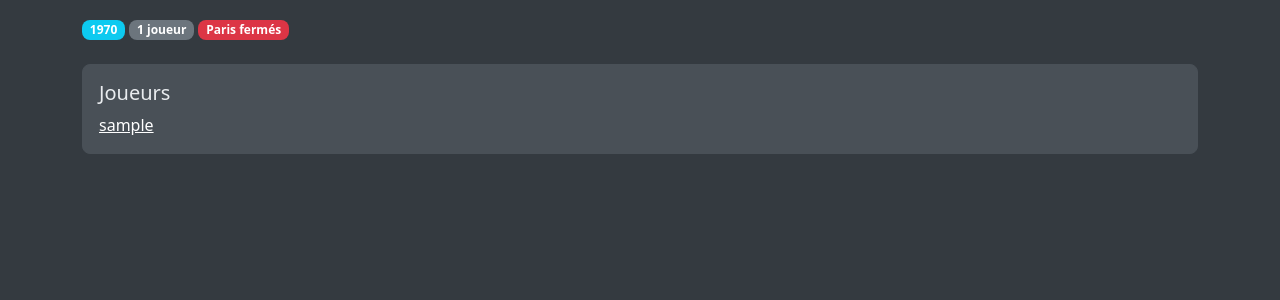
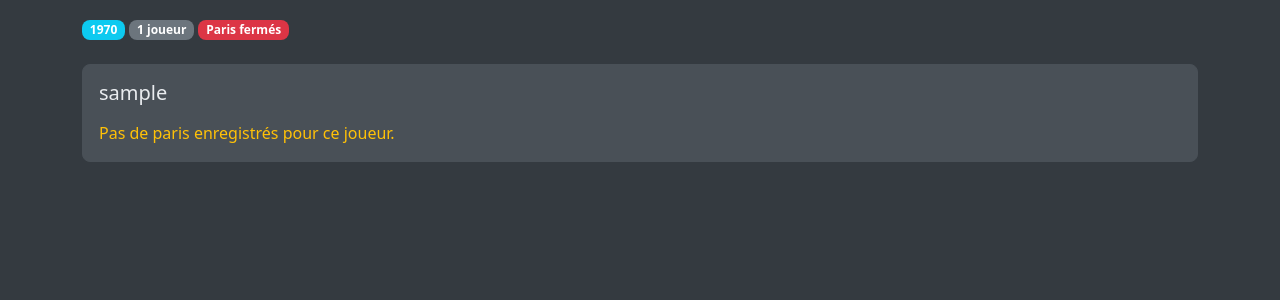
Before and after one commit to pwbzh/kikekane, a Symfony app: template templates/game/details.html.twig in a window 1280 px wide. Shown: the part 56-356 px from the top of the page. Run offline with Twig, Linux system fonts and the light colour scheme; the template is opened without the code that fills it: most values are stand-ins (such as "Sample title", 1, 10 or a date in 2020); some libraries are stand-ins or nearby versions.

Commit message:
Fix Dockerfile

```diff
--- a/assets/style/style.scss
+++ b/assets/style/style.scss
@@ -19,3 +19,22 @@ $card-box-shadow: 0 .5rem 1rem rgba(#000000, .15);
         transition-duration: 300ms;
     }
 }
+
+.kikekane-card-title .card-title a {
+    color: $body-color;
+    text-decoration: none;
+
+    &:hover {
+        text-decoration: underline;
+    }
+}
+
+.kikekane-card-bets .list-group-item {
+    background-color: #6c757d;
+    color: $body-color;
+    text-decoration: none;
+
+    &:hover {
+        text-decoration: underline;
+    }
+}
--- a/templates/game/details.html.twig
+++ b/templates/game/details.html.twig
@@ -7,15 +7,28 @@
     <span class="badge {% if game.isOpenBets %}bg-success{% else %}bg-danger{% endif %}">{% if game.isOpenBets %}Paris ouverts{% else %}Paris fermés{% endif %}</span>
 </div>
 
-{% if game_users %}
-    <div class="card">
-        <div class="card-body">
-            <h5 class="card-title">Joueurs</h5>
-
-            {% for user in game_users %}
-                <span class="me-3"><a class="text-white" href="{{ path('users_list') }}#user-{{ user.id }}">{{ user.login }}</a></span>
-            {% endfor %}
+{% if bets and game_users %}
+    {% for user in game_users %}
+        <div class="card mb-3">
+            <div class="card-body kikekane-card-title">
+                <h5 class="card-title mb-0"><a href="{{ path('users_list') }}#user-{{ user.id }}">{{ user.login }}</a></h5>
+            </div>
+            {% if user.id in bets|keys %}
+                <ul class="list-group list-group-flush kikekane-card-bets">
+                {% for public_figure_id in bets[user.id] %}
+                    {% if public_figure_id in public_figures|keys %}
+                        <a class="list-group-item" href="{{ path('public_figures_list') }}#public-figure-{{ public_figure_id }}">{{ public_figures[public_figure_id].name }}</a>
+                    {% endif %}
+                {% endfor %}
+                </ul>
+            {% else %}
+                <div class="card-body pt-0 text-warning">
+                    Pas de paris enregistrés pour ce joueur.
+                </div>
+            {% endif %}
         </div>
-    </div>
+    {% endfor %}
+{% else %}
+    <p class="text-danger">Pas de paris.</p>
 {% endif %}
 {% endblock %}
--- a/templates/public_figure/list.html.twig
+++ b/templates/public_figure/list.html.twig
@@ -3,7 +3,7 @@
 {% block body %}
 {% if public_figures and public_figures|length > 0 %}
         {% for public_figure in public_figures %}
-            <div class="card mb-3">
+            <div class="card mb-3" id="public-figure-{{ public_figure.id }}">
                 <div class="card-body">
                     <h5 class="card-title">{{ public_figure.name }}</h5>
                     <span class="badge {% if not public_figure.deathDate %}bg-danger{% else %}bg-secondary{% endif %}">{{ public_figure.birthDate|date("d/m/Y") }} > {% if public_figure.deathDate %}{{ public_figure.deathDate|date("d/m/Y") }}{% else %}?{% endif %}</span> <span class="badge bg-info">{{ public_figure.getAge }} {% if public_figure.getAge > 1 %}ans{% else %}an{% endif %}</span>
```
Also changed, not shown: src/Controller/GameController.php (+10 -1 lines), src/Repository/BetRepository.php (added, +34 -0 lines), public/css/style.min.css, 1 other file.
